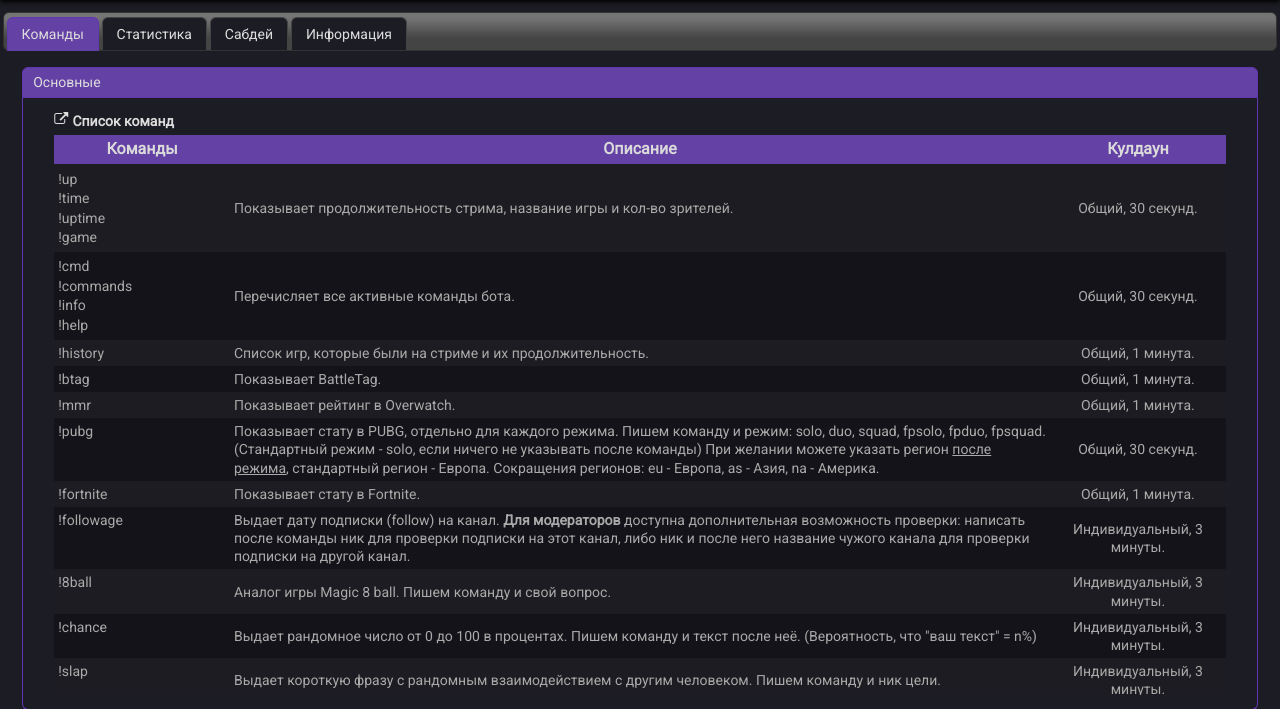
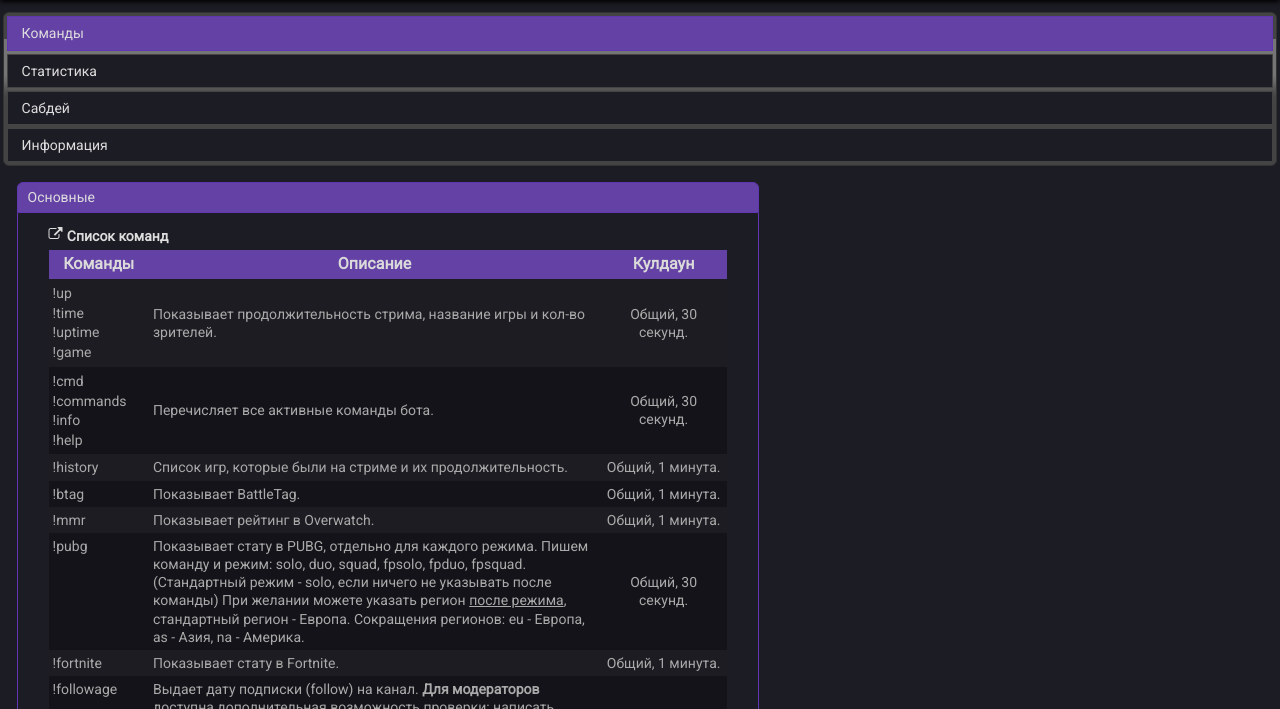
Before and after one commit to MrPupster/mrpupster.github.io, a plain HTML site: page index.html in a window 1280 px wide. Shown: the part 66-775 px from the top of the page. Drawn offline with nearby package versions, Linux system fonts and the light colour scheme.

Commit message:
Update style.css

```diff
--- a/css/style.css
+++ b/css/style.css
@@ -593,7 +593,7 @@ td {
     border-style: none;
     background: none;
 }
-/* .ui-tabs-vertical .ui-tabs-nav li {
+.ui-tabs-vertical .ui-tabs-nav li {
     clear: left;
     width: 100%;
     border-bottom-width: 1px !important;
@@ -621,7 +621,7 @@ td {
 }
 .ui-tabs-vertical .ui-tabs-panel {
     padding: 1em;
-    float: left;
+/*     float: left; */
     width: 55em;
 }
 .ui-tabs-vertical .ui-tabs-nav .ui-state-hover, .ui-state-focus {
@@ -634,7 +634,7 @@ td {
 }
 .ui-tabs .ui-tabs-nav .ui-tabs-anchor {
     float: none;
-} */
+}
 
 .ui-draggable .ui-dialog-titlebar {
     background: transparent;
```
